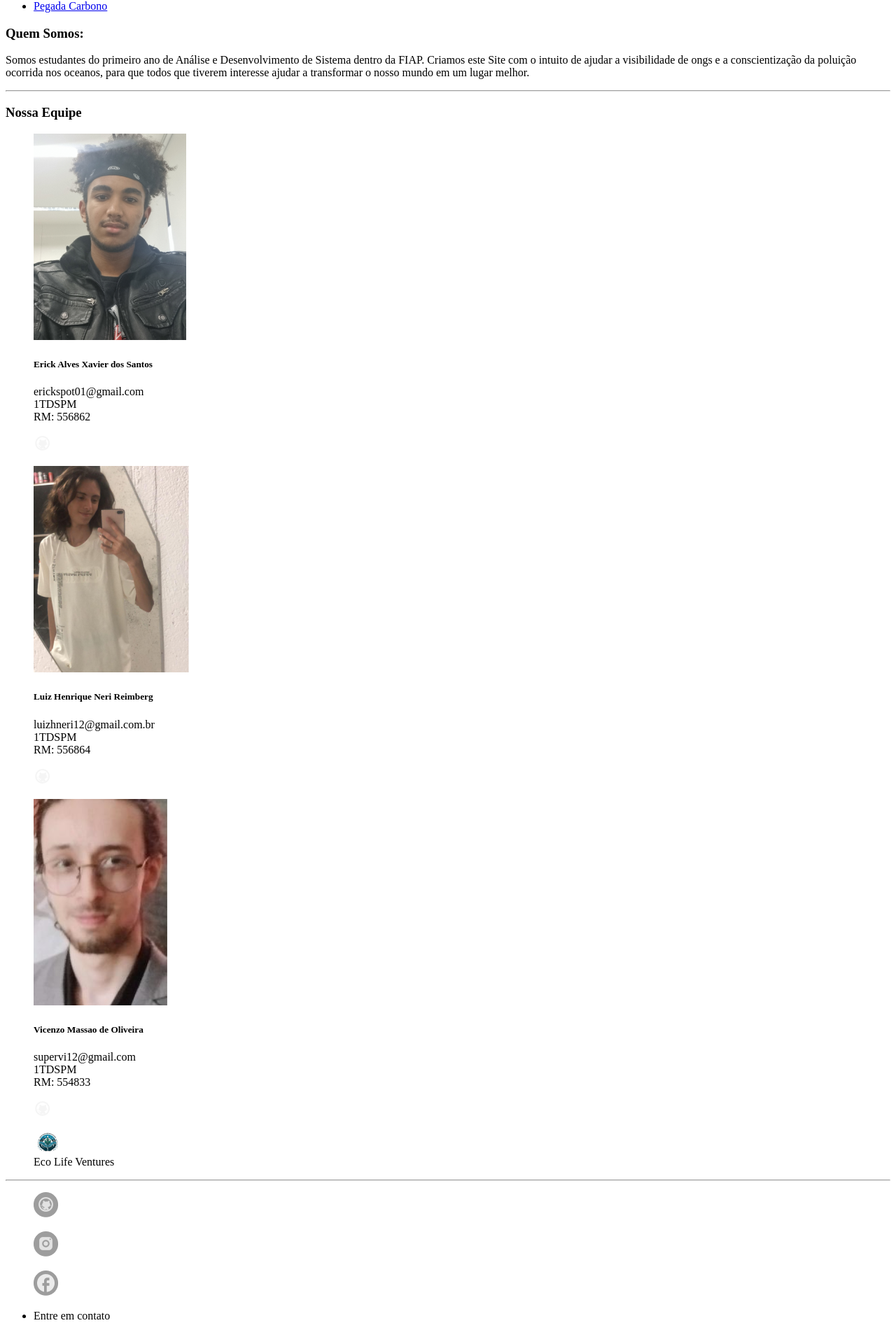
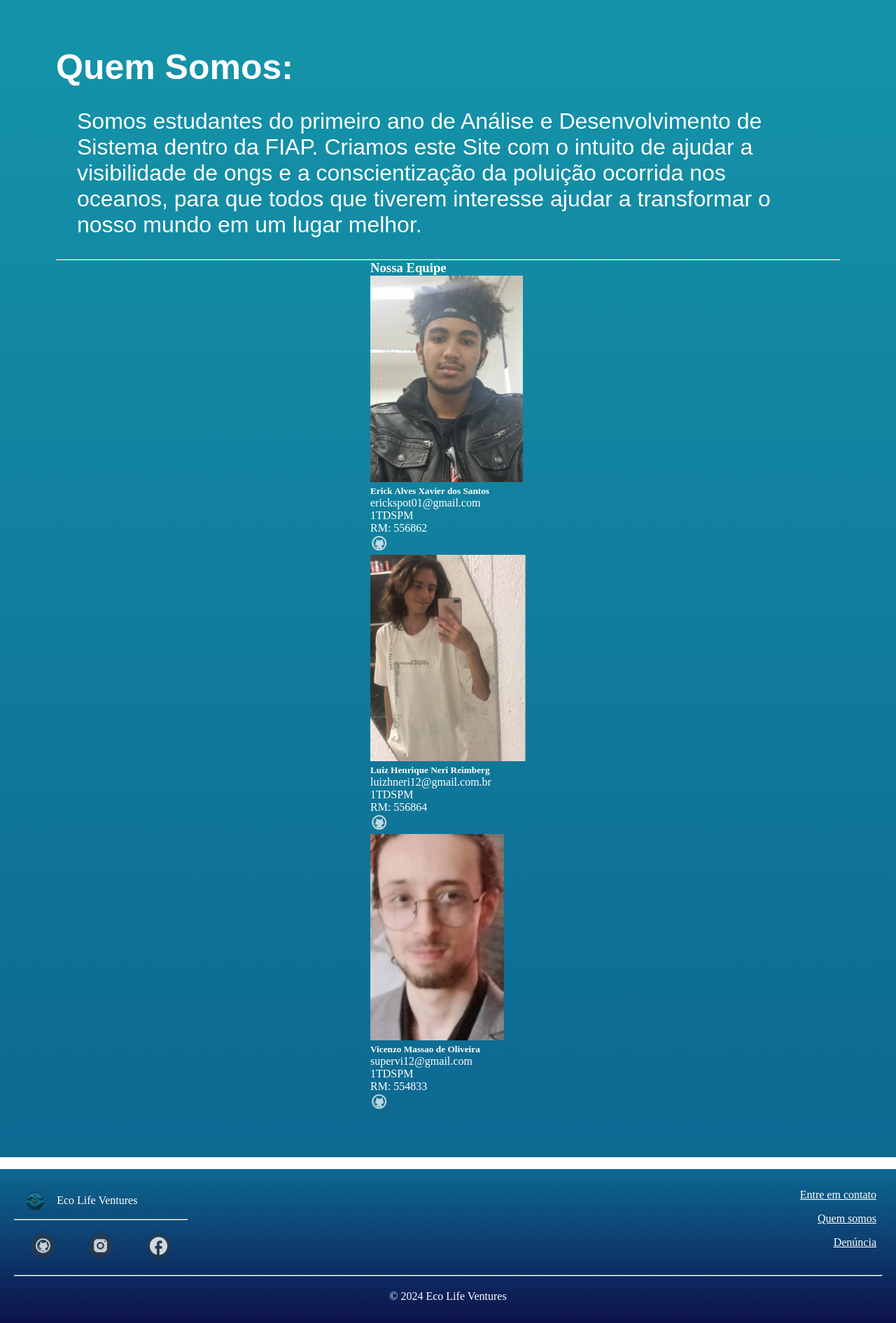
Before and after one commit to 2024-Global-Solution-1/Front-End, a plain HTML site: page html/sobre.html in a window 1280 px wide. Shown: the part 221-2112 px from the top of the page at 70% size. Drawn offline with Linux system fonts and the light colour scheme; a web font is replaced by a local one.

Commit message:
começo css

```diff
--- a/css/estilo-padrao.css
+++ b/css/estilo-padrao.css
@@ -0,0 +1,87 @@
+@import url('https://fonts.cdnfonts.com/css/kavoon');
+
+*{
+    margin: 0;
+    padding: 0;
+}
+
+
+header{
+    background-image: url("../imgs/padroes/cabecalho.png");
+    background-repeat: no-repeat;
+    height: 26vh;
+    display: grid;
+    flex-wrap: wrap;
+    grid-template: auto/ 35vw 1fr;
+
+    & figure{
+        display: grid;
+        margin-left: 3vw;
+
+    }
+
+    & nav{
+        display: grid;
+        margin-top: 7vh;
+        & ul{
+            display: flex;
+            list-style-type: none;
+            gap: 6vw;
+            & li{
+                & a{
+                    font-size: 20px;
+                    font-family: 'Kavoon', sans-serif;
+                    text-decoration: none;
+                }
+            }
+        }
+    }
+}
+
+footer{
+    height: 190px;
+    display: grid;
+    grid-template: auto auto auto / 1fr 3fr 1fr;
+    color: #ffff;
+
+    & .redes{
+        margin-top: 1.5vw;
+        display: flex;
+        justify-content: space-around;
+    }
+    & .direita{
+        grid-column: 3;
+        display: flex;
+        justify-content: end;
+        & ul{
+            & li{
+                text-align: right;
+                padding: 1vh;
+                text-decoration: underline;
+                list-style-type: none;
+                & a{
+                    color: #ffff;
+                }
+            }
+        }
+    }
+    & .linha{
+        grid-column-start: 1;
+        grid-column-end: 4;
+        height: 0;
+    }
+    & p{
+        grid-row: 3;
+        grid-column: 2;
+        display: flex;
+        justify-content: center;
+    }
+    & .logo-roda{
+        display: grid;
+        padding: 10px;
+        grid-template: auto/ 4vw 1fr;
+        & figcaption{
+            margin-top: 6px;
+        }
+    }
+}
--- a/css/sobre.css
+++ b/css/sobre.css
@@ -0,0 +1,45 @@
+@import url('https://fonts.cdnfonts.com/css/kavoon');
+@import url('https://fonts.cdnfonts.com/css/irish-grover');
+
+body{
+    background: linear-gradient(0deg, rgba(0,96,140,0.95) 0%, rgba(9,149,168,0.95) 100%);
+    background-repeat: no-repeat;
+    background-size: auto 234.4vh;
+
+    & header{
+        & a{
+            color: #004967;
+        }
+    }
+
+    & main{
+        margin: 10vh;
+        color: #ffff;
+
+        & #txt{
+            font-family: 'irish-grover', sans-serif;
+
+            & h3{
+                font-size: 50px;
+
+            }
+            & p{
+                padding: 30px;
+                font-size: 32px;
+            }
+        }
+
+        & #equipe{
+            display: grid;
+            justify-content: center;
+        }
+
+    }
+
+    & footer{
+        padding: 20px;
+        background: linear-gradient(0deg, rgba(0,0,62,0.95) 0%, rgba(0,96,140,0.95) 100%);
+    }
+
+
+}
--- a/html/sobre.html
+++ b/html/sobre.html
@@ -6,6 +6,8 @@
     <meta name="viewport" content="width=device-width, initial-scale=1.0">
     <title>Quem Somos</title>
     <link rel="icon" href="../imgs/padroes/logo.png">
+    <link rel="stylesheet" href="../css/estilo-padrao.css">
+    <link rel="stylesheet" href="../css/sobre.css">
 </head>
 <body>
     <header>
@@ -25,7 +27,7 @@
             <h3>Quem Somos:</h3>
             <p>Somos estudantes do primeiro ano de Análise e Desenvolvimento de Sistema dentro da FIAP. Criamos este Site com o intuito de ajudar a visibilidade de ongs e a conscientização da poluição ocorrida nos oceanos, para que todos que tiverem interesse ajudar a transformar o nosso mundo em um lugar melhor.</p>
         </section>
-        <hr>
+        <hr/>
         <section id="equipe">
             <h3>Nossa Equipe</h3>
             <div id="fotos">
```
